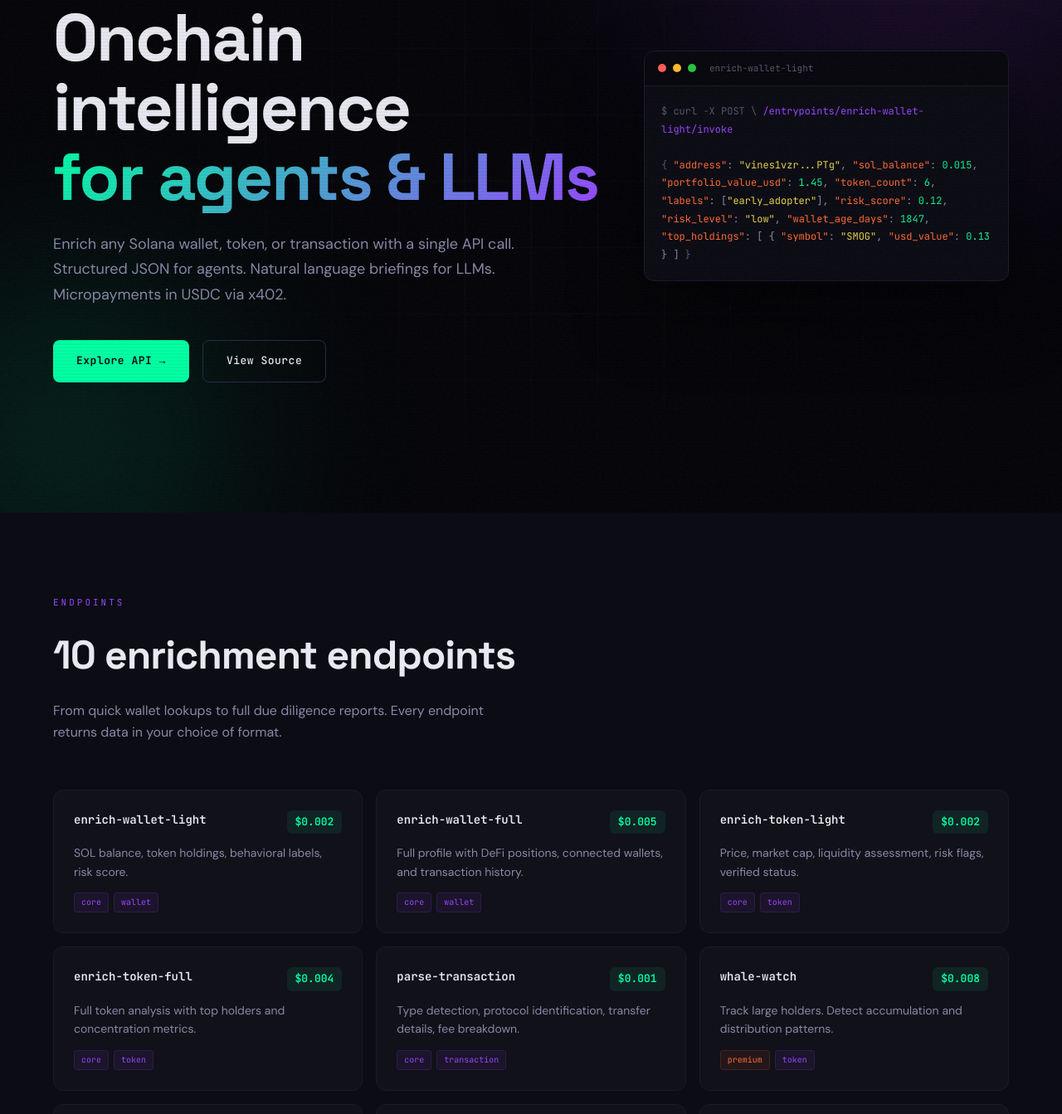
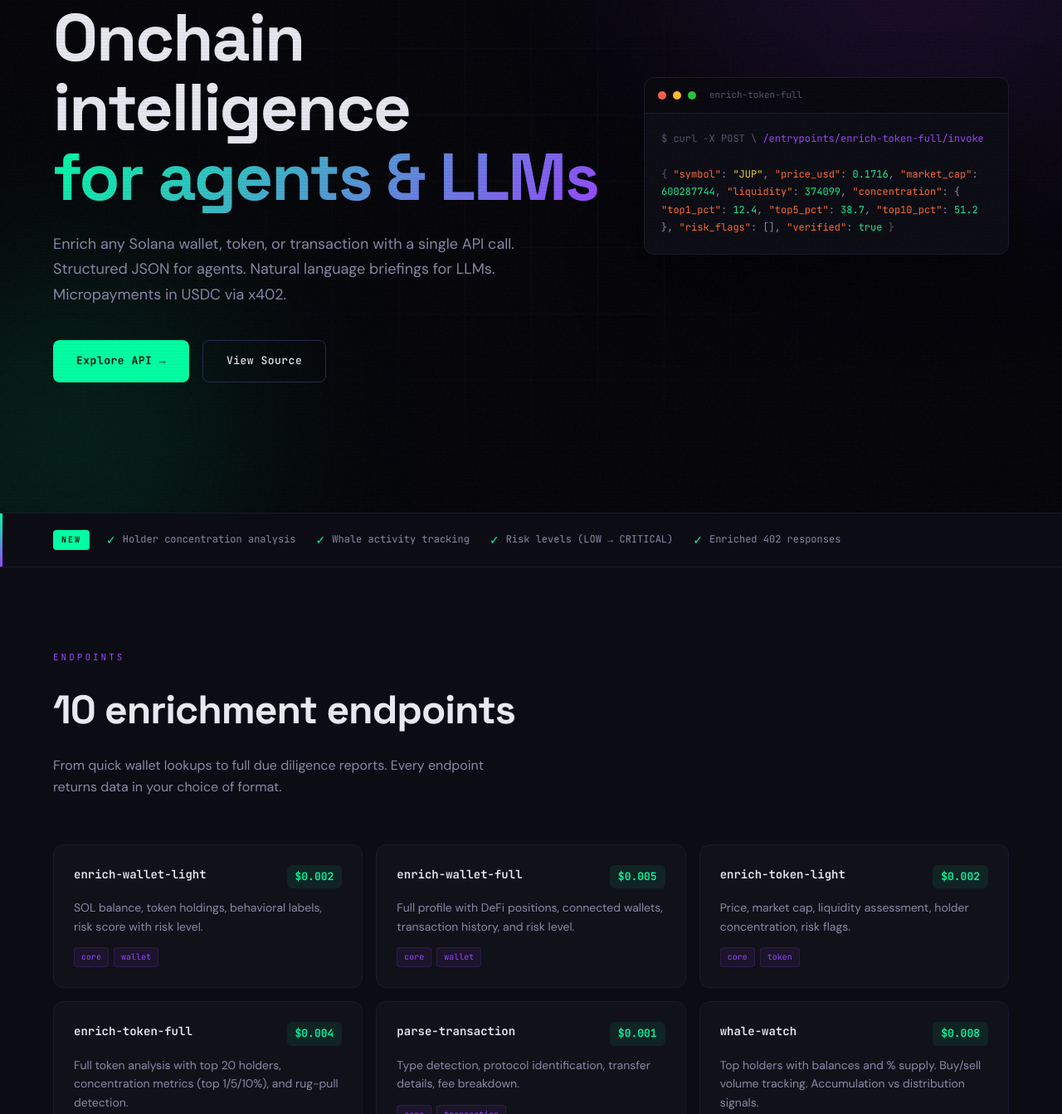
Before and after one commit to 0xSardius/solenrich, a website: page landing/index.html in a window 1280 px wide. Shown: the part 182-1525 px from the top of the page at 83% size. Drawn offline with Linux system fonts and the light colour scheme.

Commit message:
Update landing page — holder concentration, whale tracking, risk levels, update banner

```diff
--- a/landing/index.html
+++ b/landing/index.html
@@ -617,6 +617,68 @@
       gap: 24px;
     }
 
+    /* ==================== UPDATE BANNER ==================== */
+    .update-banner {
+      background: var(--bg-panel);
+      border-top: 1px solid var(--border-dim);
+      border-bottom: 1px solid var(--border-dim);
+      padding: 20px 0;
+      position: relative;
+      overflow: hidden;
+    }
+
+    .update-banner::before {
+      content: '';
+      position: absolute;
+      top: 0; left: 0;
+      width: 3px; height: 100%;
+      background: linear-gradient(180deg, var(--sol-green), var(--sol-purple));
+    }
+
+    .update-banner .container {
+      display: flex;
+      align-items: center;
+      gap: 20px;
+    }
+
+    .update-tag {
+      font-family: 'JetBrains Mono', monospace;
+      font-size: 10px;
+      font-weight: 600;
+      text-transform: uppercase;
+      letter-spacing: 2px;
+      color: var(--bg-void);
+      background: var(--sol-green);
+      padding: 4px 10px;
+      border-radius: 4px;
+      white-space: nowrap;
+    }
+
+    .update-items {
+      display: flex;
+      gap: 24px;
+      flex-wrap: wrap;
+    }
+
+    .update-item {
+      font-family: 'JetBrains Mono', monospace;
+      font-size: 12px;
+      color: var(--text-secondary);
+      display: flex;
+      align-items: center;
+      gap: 8px;
+    }
+
+    .update-item .check {
+      color: var(--sol-green);
+      font-size: 14px;
+    }
+
+    @media (max-width: 768px) {
+      .update-banner .container { flex-direction: column; align-items: flex-start; gap: 12px; }
+      .update-items { flex-direction: column; gap: 8px; }
+    }
+
     .value-card {
       background: var(--bg-card);
       border: 1px solid var(--border-dim);
@@ -907,32 +969,42 @@
           <div class="terminal-dot r"></div>
           <div class="terminal-dot y"></div>
           <div class="terminal-dot g"></div>
-          <span class="terminal-title">enrich-wallet-light</span>
+          <span class="terminal-title">enrich-token-full</span>
         </div>
         <div class="terminal-body">
 <span class="dim">$ curl -X POST \</span>
-<span class="url">  /entrypoints/enrich-wallet-light/invoke</span>
+<span class="url">  /entrypoints/enrich-token-full/invoke</span>
 <br><br>
 <span class="dim">{</span>
-  <span class="key">"address"</span>: <span class="str">"vines1vzr...PTg"</span>,
-  <span class="key">"sol_balance"</span>: <span class="val">0.015</span>,
-  <span class="key">"portfolio_value_usd"</span>: <span class="val">1.45</span>,
-  <span class="key">"token_count"</span>: <span class="val">6</span>,
-  <span class="key">"labels"</span>: [<span class="str">"early_adopter"</span>],
-  <span class="key">"risk_score"</span>: <span class="val">0.12</span>,
-  <span class="key">"risk_level"</span>: <span class="str">"low"</span>,
-  <span class="key">"wallet_age_days"</span>: <span class="val">1847</span>,
-  <span class="key">"top_holdings"</span>: [
-    {
-      <span class="key">"symbol"</span>: <span class="str">"SMOG"</span>,
-      <span class="key">"usd_value"</span>: <span class="val">0.13</span>
-    }
-  ]
+  <span class="key">"symbol"</span>: <span class="str">"JUP"</span>,
+  <span class="key">"price_usd"</span>: <span class="val">0.1716</span>,
+  <span class="key">"market_cap"</span>: <span class="val">600287744</span>,
+  <span class="key">"liquidity"</span>: <span class="val">374099</span>,
+  <span class="key">"concentration"</span>: {
+    <span class="key">"top1_pct"</span>: <span class="val">12.4</span>,
+    <span class="key">"top5_pct"</span>: <span class="val">38.7</span>,
+    <span class="key">"top10_pct"</span>: <span class="val">51.2</span>
+  },
+  <span class="key">"risk_flags"</span>: [],
+  <span class="key">"verified"</span>: <span class="val">true</span>
 <span class="dim">}</span>
         </div>
       </div>
     </div>
   </section>
+
+  <!-- ===== UPDATE BANNER ===== -->
+  <div class="update-banner">
+    <div class="container">
+      <span class="update-tag">New</span>
+      <div class="update-items">
+        <span class="update-item"><span class="check">&#10003;</span> Holder concentration analysis</span>
+        <span class="update-item"><span class="check">&#10003;</span> Whale activity tracking</span>
+        <span class="update-item"><span class="check">&#10003;</span> Risk levels (LOW &rarr; CRITICAL)</span>
+        <span class="update-item"><span class="check">&#10003;</span> Enriched 402 responses</span>
+      </div>
+    </div>
+  </div>
 
   <!-- ===== ENDPOINTS ===== -->
   <section class="endpoints" id="endpoints">
@@ -952,7 +1024,7 @@
             <span class="endpoint-name">enrich-wallet-light</span>
             <span class="endpoint-price">$0.002</span>
           </div>
-          <p class="endpoint-desc">SOL balance, token holdings, behavioral labels, risk score.</p>
+          <p class="endpoint-desc">SOL balance, token holdings, behavioral labels, risk score with risk level.</p>
           <div class="tag-row"><span class="tag">core</span><span class="tag">wallet</span></div>
         </div>
 
@@ -961,7 +1033,7 @@
             <span class="endpoint-name">enrich-wallet-full</span>
             <span class="endpoint-price">$0.005</span>
           </div>
-          <p class="endpoint-desc">Full profile with DeFi positions, connected wallets, and transaction history.</p>
+          <p class="endpoint-desc">Full profile with DeFi positions, connected wallets, transaction history, and risk level.</p>
           <div class="tag-row"><span class="tag">core</span><span class="tag">wallet</span></div>
         </div>
 
@@ -970,7 +1042,7 @@
             <span class="endpoint-name">enrich-token-light</span>
             <span class="endpoint-price">$0.002</span>
           </div>
-          <p class="endpoint-desc">Price, market cap, liquidity assessment, risk flags, verified status.</p>
+          <p class="endpoint-desc">Price, market cap, liquidity assessment, holder concentration, risk flags.</p>
           <div class="tag-row"><span class="tag">core</span><span class="tag">token</span></div>
         </div>
 
@@ -979,7 +1051,7 @@
             <span class="endpoint-name">enrich-token-full</span>
             <span class="endpoint-price">$0.004</span>
           </div>
-          <p class="endpoint-desc">Full token analysis with top holders and concentration metrics.</p>
+          <p class="endpoint-desc">Full token analysis with top 20 holders, concentration metrics (top 1/5/10%), and rug-pull detection.</p>
           <div class="tag-row"><span class="tag">core</span><span class="tag">token</span></div>
         </div>
 
@@ -997,7 +1069,7 @@
             <span class="endpoint-name">whale-watch</span>
             <span class="endpoint-price">$0.008</span>
           </div>
-          <p class="endpoint-desc">Track large holders. Detect accumulation and distribution patterns.</p>
+          <p class="endpoint-desc">Top holders with balances and % supply. Buy/sell volume tracking. Accumulation vs distribution signals.</p>
           <div class="tag-row"><span class="tag premium">premium</span><span class="tag">token</span></div>
         </div>
 
@@ -1033,7 +1105,7 @@
             <span class="endpoint-name">due-diligence</span>
             <span class="endpoint-price">$0.020</span>
           </div>
-          <p class="endpoint-desc">Comprehensive research: security, whales, holders. SAFE / CAUTION / RISKY verdict.</p>
+          <p class="endpoint-desc">Comprehensive research: security, holder concentration, whale flows, detailed risk factors. SAFE / CAUTION / RISKY verdict.</p>
           <div class="tag-row"><span class="tag premium">premium</span><span class="tag">token</span></div>
         </div>
       </div>
@@ -1074,7 +1146,8 @@
           <p class="step-desc">Receive structured JSON for programmatic use, or natural language briefings optimized for LLM context windows.</p>
           <div class="step-code">
             <span style="color: var(--sol-green);">200</span> { "risk_score": 0.12,<br>
-            <span style="color: var(--text-muted);">&nbsp;&nbsp;&nbsp;&nbsp;"labels": ["whale"] }</span>
+            <span style="color: var(--text-muted);">&nbsp;&nbsp;"risk_level": "LOW",</span><br>
+            <span style="color: var(--text-muted);">&nbsp;&nbsp;"top1_pct": 12.4 }</span>
           </div>
         </div>
       </div>
@@ -1155,30 +1228,27 @@
 
         <div class="format-code-block">
           <div class="format-code-header">
-            <span class="format-code-label">format: "llm" — wallet briefing</span>
+            <span class="format-code-label">format: "llm" — due diligence briefing</span>
           </div>
           <div class="format-code-body">
-<span style="color: var(--sol-green);">WALLET ENRICHMENT BRIEFING</span>
-<span style="color: var(--text-muted);">═══════════════════════════</span>
+<span style="color: var(--sol-green);">DUE DILIGENCE: JUP (Jupiter)</span>
+<span style="color: var(--text-muted);">═══════════════════════════════</span>
 
-<span style="color: var(--accent-warm);">Address:</span> vines1vzr...YbzLMRdu58ou5X
+<span style="color: var(--accent-warm);">Price:</span> $0.17 (&#8593; 1.41% 24h)
+<span style="color: var(--accent-warm);">Market cap:</span> $600M
+<span style="color: var(--accent-warm);">Liquidity:</span> $374K — Thin
 
-<span style="color: var(--accent-warm);">Overview:</span>
-  SOL Balance: 0.015 SOL
-  Portfolio Value: $1.45
-  Tokens Held: 6
-  Wallet Age: 1,847 days
+<span style="color: var(--accent-warm);">Holder Concentration:</span>
+  Top 1: 12.4% | Top 5: 38.7%
+  Top 10: 51.2%
+  Supply is well-distributed.
 
-<span style="color: var(--accent-warm);">Labels:</span> early_adopter
-<span style="color: var(--accent-warm);">Risk:</span> <span style="color: var(--sol-green);">LOW</span> (0.12)
+<span style="color: var(--accent-warm);">Whale Activity (72h):</span>
+  3 accumulating, 1 distributing
 
-<span style="color: var(--accent-warm);">Top Holdings:</span>
-  1. SMOG — $0.13
-  2. SOL — staked
-
-<span style="color: var(--text-muted);">This wallet shows characteristics of
-an early Solana participant with low
-activity and minimal risk indicators.</span>
+<span style="color: var(--accent-warm);">Verdict:</span> <span style="color: var(--sol-green);">SAFE</span> (score: 8/100)
+<span style="color: var(--text-muted);">Verified on Jupiter. No active
+authorities. Well-distributed supply.</span>
           </div>
         </div>
       </div>
@@ -1219,6 +1289,12 @@ activity and minimal risk indicators.</span>
           <div class="value-icon">&gt;_ format</div>
           <h3 class="value-title">Dual-format output</h3>
           <p class="value-desc">Structured JSON for programmatic pipelines. Natural language briefings for LLM context windows. Same data, your format.</p>
+        </div>
+
+        <div class="value-card reveal" style="grid-column: 1 / -1;">
+          <div class="value-icon" style="color: var(--accent-warm); background: rgba(255, 107, 53, 0.06); border-color: rgba(255, 107, 53, 0.12);">&gt;_ depth</div>
+          <h3 class="value-title">Deeper than raw APIs</h3>
+          <p class="value-desc">Holder concentration metrics, on-chain authority checks, whale flow analysis, and risk levels you can't get from a single API call. We cross-reference and compute so your agents don't have to.</p>
         </div>
       </div>
     </div>
```
